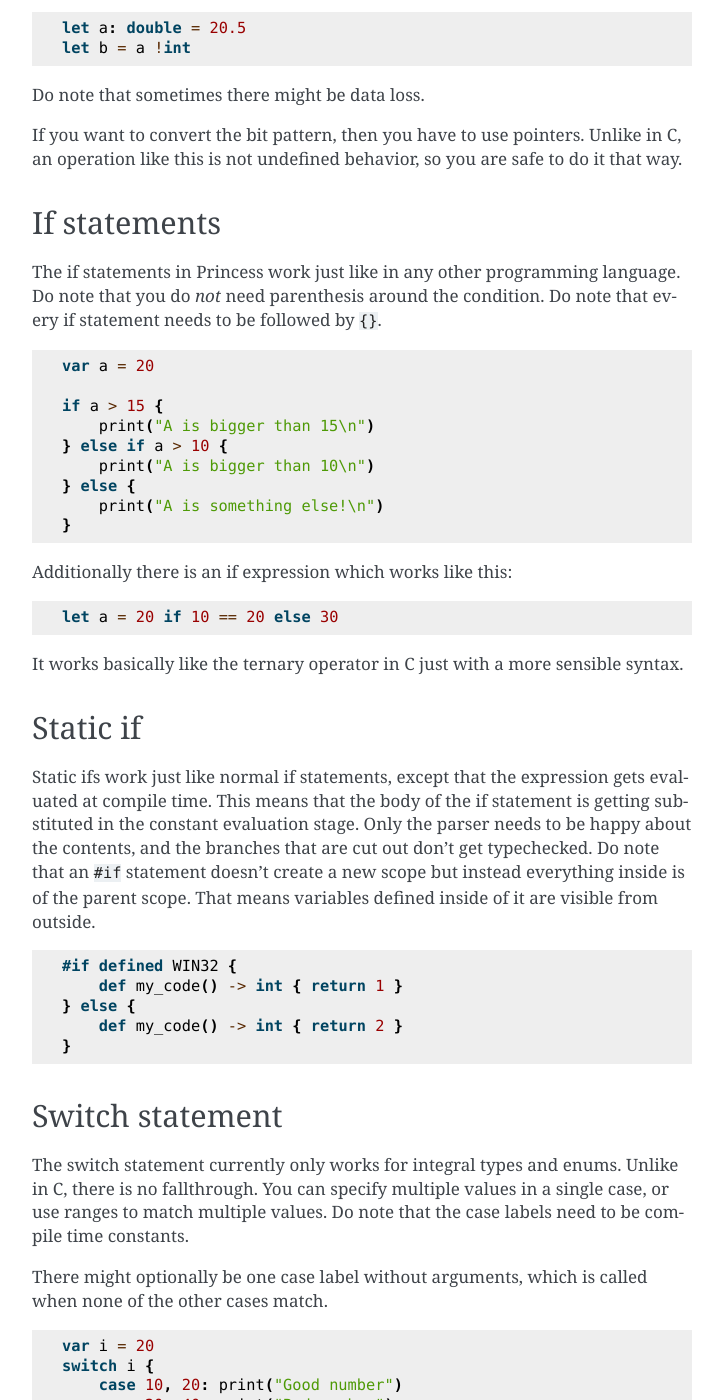
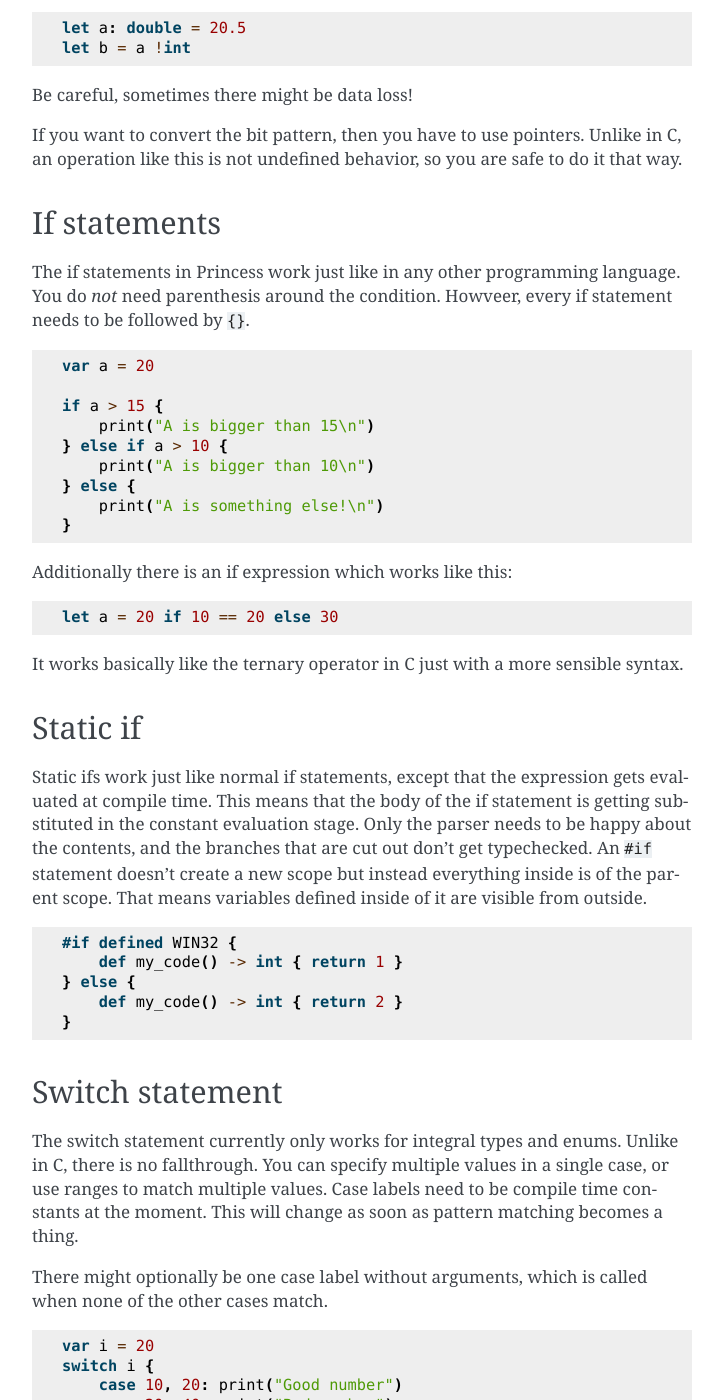
Before and after one commit to Princess-org/Princess-org.github.io, a Sphinx documentation site: the page built from source/expressions.rst, in a window 1280 px wide and 1400 px high, scrolled down 1181 px. Shown: the whole window, without its empty margins (388-1111 px from the left). Built offline with Sphinx 7.4.7, drawn with Linux system fonts in a browser that asks for light colours; some of the changed text lies outside the part shown.

Commit message:
Do note that do note kinda sucks

```diff
--- a/source/expressions.rst
+++ b/source/expressions.rst
@@ -60,7 +60,7 @@ It looks like this:
     let a: double = 20.5
     let b = a !int
 
-Do note that sometimes there might be data loss.
+Be careful, sometimes there might be data loss!
 
 If you want to convert the bit pattern, then you have to use pointers.
 Unlike in C, an operation like this is not undefined behavior,
@@ -70,7 +70,7 @@ If statements
 ~~~~~~~~~~~~~
 
 The if statements in Princess work just like in any other programming language.
-Do note that you do *not* need parenthesis around the condition. Do note that
+You do *not* need parenthesis around the condition. Howveer,
 every if statement needs to be followed by ``{}``.
 
 .. code-block:: princess
@@ -100,7 +100,7 @@ Static ifs work just like normal if statements, except that the expression gets
 at compile time. This means that the body of the if statement is getting substituted
 in the constant evaluation stage. Only the parser needs to be happy about
 the contents, and the branches that are cut out don't get typechecked.
-Do note that an ``#if`` statement doesn't create a new scope but instead everything inside
+An ``#if`` statement doesn't create a new scope but instead everything inside
 is of the parent scope. That means variables defined inside of it are visible from outside.
 
 .. code-block:: princess
@@ -117,7 +117,8 @@ Switch statement
 The switch statement currently only works for integral types and enums.
 Unlike in C, there is no fallthrough. You can specify multiple
 values in a single case, or use ranges to match multiple values.
-Do note that the case labels need to be compile time constants.
+Case labels need to be compile time constants at the moment.
+This will change as soon as pattern matching becomes a thing.
 
 There might optionally be one case label without arguments,
 which is called when none of the other cases match.
@@ -177,7 +178,7 @@ Assert
 Assert is basically a way to make sure that a condition is true, and abort
 in the case of failure. This is to make sure that the program is in a safe state,
 and not to return errors to the user of your program. When an assertion is failing,
-it is printing the message specified and a stack trace. Do note that assertions
+it is printing the message specified and a stack trace. Assertions
 behave a bit differently inside of tests, see the section on :ref:`this <tests>` for more information.
 
 .. code-block:: princess
@@ -194,7 +195,7 @@ Functions
 
 Functions may be defined at top level with the keyword `def` like this:
 The arguments are specified in parenthesis after the function name and
-are of the form "name": "type". Do note that the types need to be defined
+are of the form "name": "type". The types need to be defined
 here and can't be inferred like for variables.
 
 The return type is optionally
@@ -210,7 +211,7 @@ defined by using an arrow followed by one or more return types.
         return 10
     }
 
-Do note that functions may be defined in any order, so this is perfectly valid:
+Functions may be defined in any order, so this is perfectly valid:
 
 .. code-block:: princess
 
@@ -224,7 +225,7 @@ Note however that this does not apply to compile time code. Inside of a const or
 a function that is called at compile time, the function may only refer to code that
 has already been defined. This might not be a problem if you import a module as
 everything in there has been defined already, but watch out if using compile time code
-in the same module.
+in the same module. *This restriction is subject to change in the future.*
 
 You might mark a function with ``implicit``. When trying to convert from a type A into a type B
 it is going to search for an implicit function that is imported into the current scope.
@@ -254,7 +255,7 @@ is only useful when calling to C as there is no way to read out the arguments wh
 in that way. The second form passes an array of type ``[int]`` in this case. The function may
 also be called with an array as the last argument, which does pass the array as varargs.
 
-.. warning:: Do note that the array gets cleaned up by the calling function after
+.. warning:: The arguments array gets cleaned up by the calling function after
     calling your function, so you need to copy it if you plan
     to store it in a global variable.
 
@@ -309,8 +310,8 @@ specific type like so:
 
 This essentially means, that a type is provided to the function at compile time. So multiple
 versions of this function get created if different types get specified here.
-Do note that ``A`` is only valid after its creation, so you can not refer to the type ``A``
-from an argument that is prior to the type argument.
+``A`` is only valid after its creation, so you can not refer to the type ``A``
+from an argument that is defined prior to the type argument.
 
 There is also a way to accept arguments of a type directly like so:
 
@@ -338,9 +339,9 @@ A function may refer to an overloaded operator if it is using that operator as a
 These functions get converted to have a different name in the final output and can be
 referenced as that.
 
-Do note that neither pointer arithmetic nor the ``and``, ``or`` or the ``.`` operator
+Neither pointer arithmetic nor the ``and``, ``or`` or the ``.`` operator
 can be overloaded. Additionally, the reference ``*`` and dereference ``@`` operators
-may not be overloaded either.
+may not be overloaded either. *This might change in the future.*
 
 ``::`` also looks like an operator but it is actually part of an
 identifier.
@@ -480,7 +481,7 @@ Function calls
 ~~~~~~~~~~~~~~
 
 Function calls in Princess are the function name followed by an open parenthesis and a
-closing parenthesis. Do note that functions with zero arguments may be called without
+closing parenthesis. Functions with zero arguments may be called without
 the parenthesis. This means that if you want to take a reference of a function, you
 need to use the address of ``*`` operator.
 
@@ -497,13 +498,13 @@ is not fixed, you may call them in any order.
 Constructors and Destructors
 ~~~~~~~~~~~~~~~~~~~~~~~~~~~~
 
-Do note that there are two extra magic methods in Princess to
-support RAII and valid copying. Do note that both of these functions
+There are two extra magic methods in Princess to
+support RAII and valid copying. Both of these functions
 must be marked ``export``
 
 The first is the copy constructor. This gets called whenver a value is copied.
 It receives a pointer to the new object as the first argument and a pointer to your object
-as the second argument. Do note that if a copy constructor is defined,
+as the second argument. If a copy constructor is defined,
 the object's data is not getting cloned, you have to do that yourself!
 
 The second special function is the destructor. It gets called whenver your object
--- a/source/usage.rst
+++ b/source/usage.rst
@@ -4,7 +4,7 @@ Usage
 In order to use Princess you can either download the package from
 Github or check out the repository and build it yourself.
 
-Do note that llvm-13 is required for the compiler to run.
+Currentl llvm-13 is required for the compiler to run.
 It is expected to find the compiler on the path, so you need
 to hook it up like that. On Windows it calls ``clang`` and on
 linux ``clang-13``. Make sure that it is supplied via the PATH.
@@ -54,6 +54,6 @@ arguments supplied.
 
 .. warning::
     Do note that the default mode of the compiler is incremental compilation.
-    This can speed up compilation significantly for big projects, but do note that it
+    This can speed up compilation significantly for big projects, but it might
     fails sometimes. If the compiler segfaults, try compiling with \--no-incremental first
     before submitting a bug report.
```
Also changed, not shown: source/modules.rst (+7 -7 lines), source/syntax.rst (+5 -4 lines).
